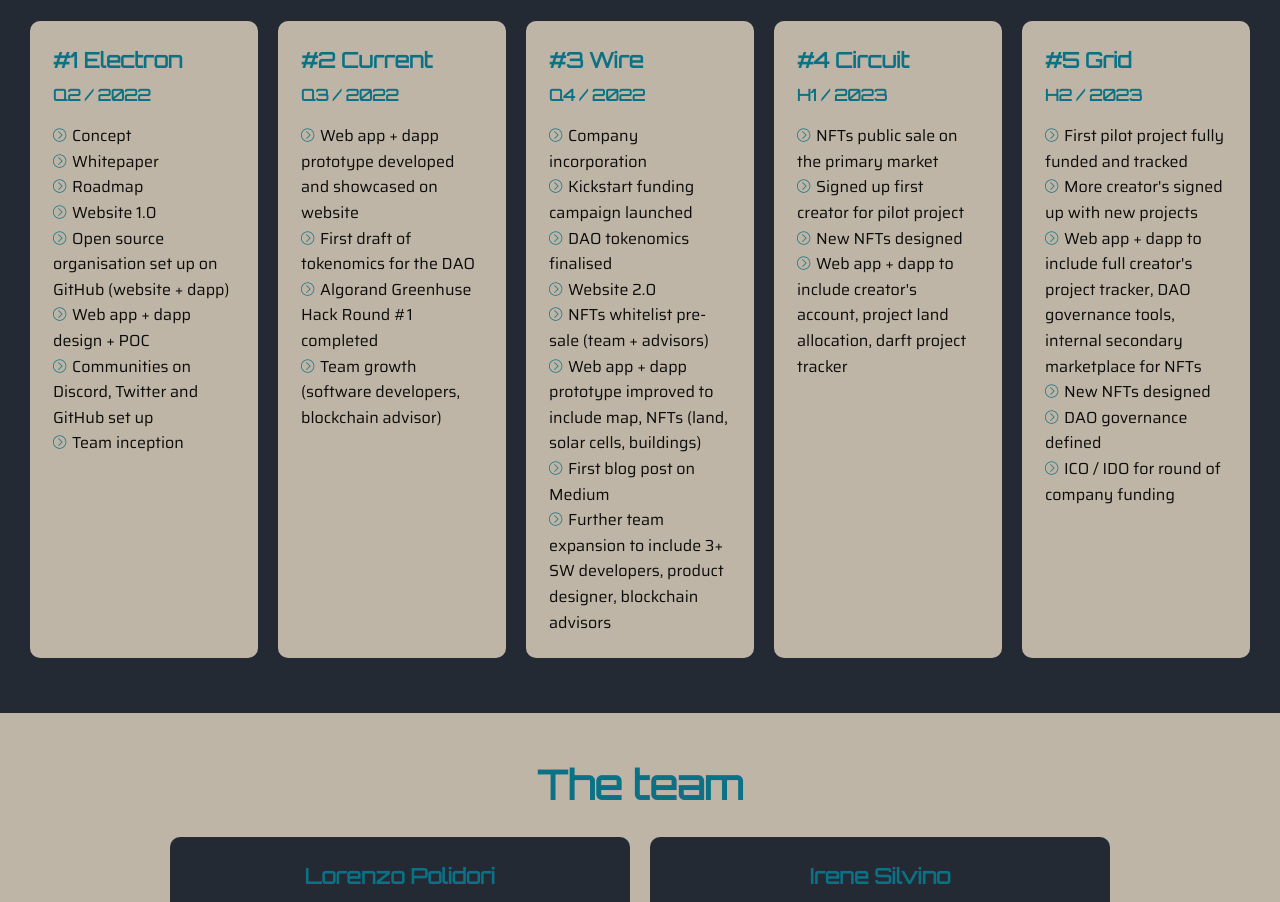
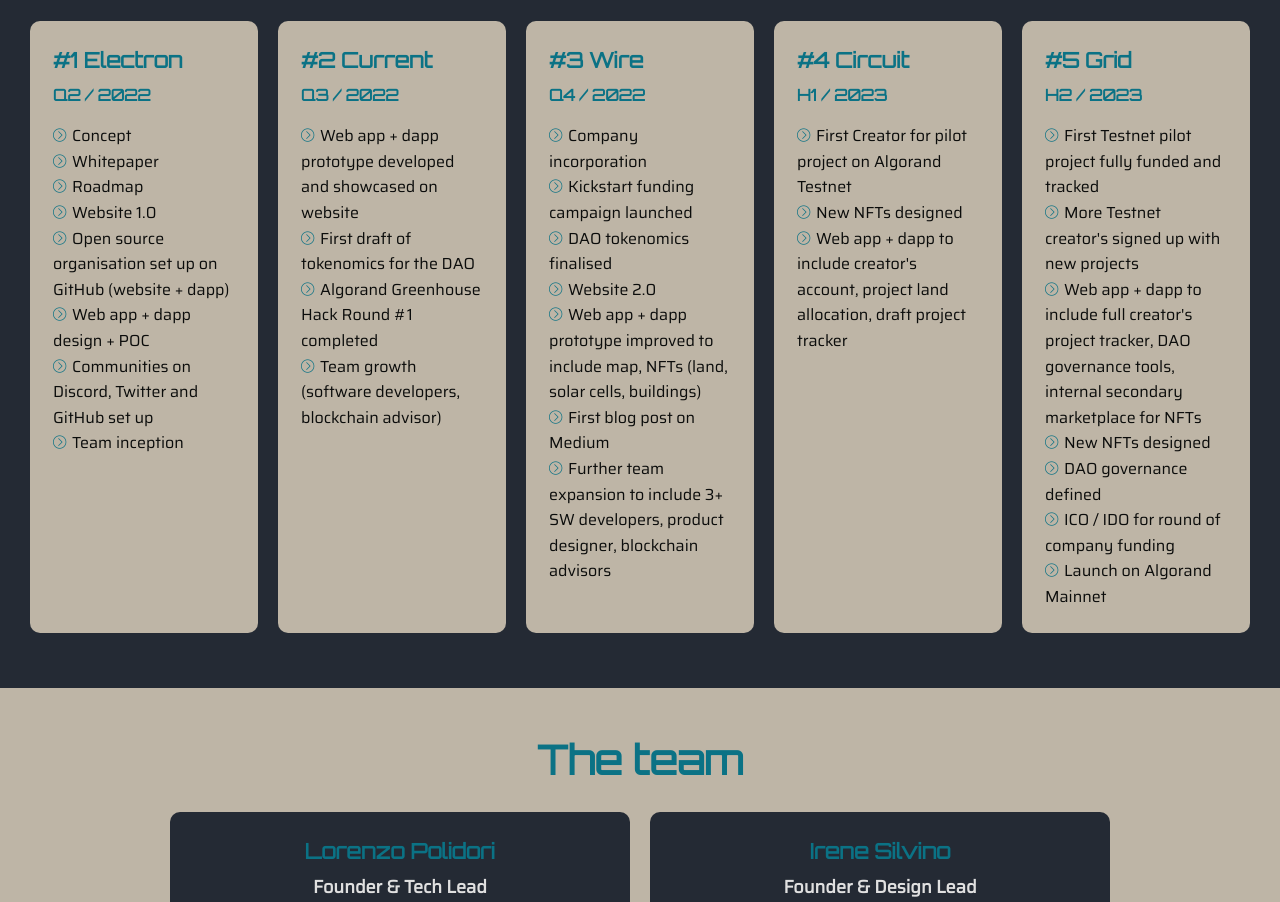
Before and after one commit to terragrids/website, a Next.js app: page / in a window 1280 px wide. Shown: the part 3580-4482 px from the top of the page. Built offline with nearby package versions, Linux system fonts and the light colour scheme.

Commit message:
Update roadmap

```diff
--- a/pages/components/roadmap.js
+++ b/pages/components/roadmap.js
@@ -43,7 +43,6 @@ export default function Roadmap() {
                         strings.kickstartLaunched,
                         strings.tokenomicsFinal,
                         strings.website2_0,
-                        strings.tokenPresale,
                         strings.webAppV1,
                         strings.mediumFirstPost,
                         strings.team3
@@ -53,7 +52,6 @@ export default function Roadmap() {
                     milestone={strings.circuit}
                     timeline={'H1 / 2023'}
                     tasks={[
-                        strings.tokenPublicSale,
                         strings.pilotProject,
                         strings.newNFTs,
                         strings.webAppV2
@@ -68,7 +66,8 @@ export default function Roadmap() {
                         strings.webAppV3,
                         strings.newNFTs,
                         strings.governanceDefined,
-                        strings.idoAllocation
+                        strings.idoAllocation,
+                        strings.launchOnMainnet
                     ]} />
             </div>
         </DarkSection>
--- a/strings/en.js
+++ b/strings/en.js
@@ -1,5 +1,5 @@
 export const strings = {
-    algorandGreenhouseRound1Completed: 'Algorand Greenhuse Hack Round #1 completed',
+    algorandGreenhouseRound1Completed: 'Algorand Greenhouse Hack Round #1 completed',
     buildOnGithub: 'Build Terragrids on Github',
     carbonNegativeBlockchain: 'carbon negative blockchain',
     circuit: 'Circuit',
@@ -27,12 +27,12 @@ export const strings = {
     lorenzoBio: 'Hello! I am Lorenzo, a software engineering professional with 20+ years of experience in a large number of different software technologies, programming languages and device platforms.\nI have managed and led development teams as Tech Lead, Engineering Manager and Technical Programme Manager, focusing on delivery, performance and quality metrics.\nI have worked on projects from startups to large corporations at every level of the software stack, from real-time hardware adaptation to backend, frontend, and mobile application development.\nI am passionate about making things happen, from product ideas to customer adoption, always with a “lean-startup” entrepreneurial mindset.\nI have always had a strong interest in renewable energy, sustainable development and tackling climate change. Combining this with my recent interest in blockchain technologies and decentralised applications, I founded Terragrids to help preserve the world’s climate and take concrete actions for those most affected by fuel poverty.',
     mediumFirstPost: 'First blog post on Medium',
     mission: 'Mission',
-    newCreatorsProjects: 'More creator\'s signed up with new projects',
+    newCreatorsProjects: 'More Testnet creator\'s signed up with new projects',
     newNFTs: 'New NFTs designed',
     openSourceSetUp: 'Open source organisation set up on GitHub (website + dapp)',
     ourMission: 'Our Mission',
-    pilotDone: 'First pilot project fully funded and tracked',
-    pilotProject: 'Signed up first creator for pilot project',
+    pilotDone: 'First Testnet pilot project fully funded and tracked',
+    pilotProject: 'First Creator for pilot project on Algorand Testnet',
     poweredBy: 'Powered by',
     roadmap: 'Roadmap',
     siteTitle: 'Terragrids',
@@ -44,12 +44,11 @@ export const strings = {
     team2: 'Team growth (software developers, blockchain advisor)',
     team3: 'Further team expansion to include 3+ SW developers, product designer, blockchain advisors',
     tokenomicsFinal: 'DAO tokenomics finalised',
-    tokenPresale: 'NFTs whitelist pre-sale (team + advisors)',
-    tokenPublicSale: 'NFTs public sale on the primary market',
+    launchOnMainnet: 'Launch on Algorand Mainnet',
     webappDesign: 'Web app + dapp design + POC',
     webappPrototype: 'Web app + dapp prototype developed and showcased on website',
     webAppV1: 'Web app + dapp prototype improved to include map, NFTs (land, solar cells, buildings)',
-    webAppV2: 'Web app + dapp to include creator\'s account, project land allocation, darft project tracker',
+    webAppV2: 'Web app + dapp to include creator\'s account, project land allocation, draft project tracker',
     webAppV3: 'Web app + dapp to include full creator\'s project tracker, DAO governance tools, internal secondary marketplace for NFTs',
     website1_0: 'Website 1.0',
     website2_0: 'Website 2.0',
```
